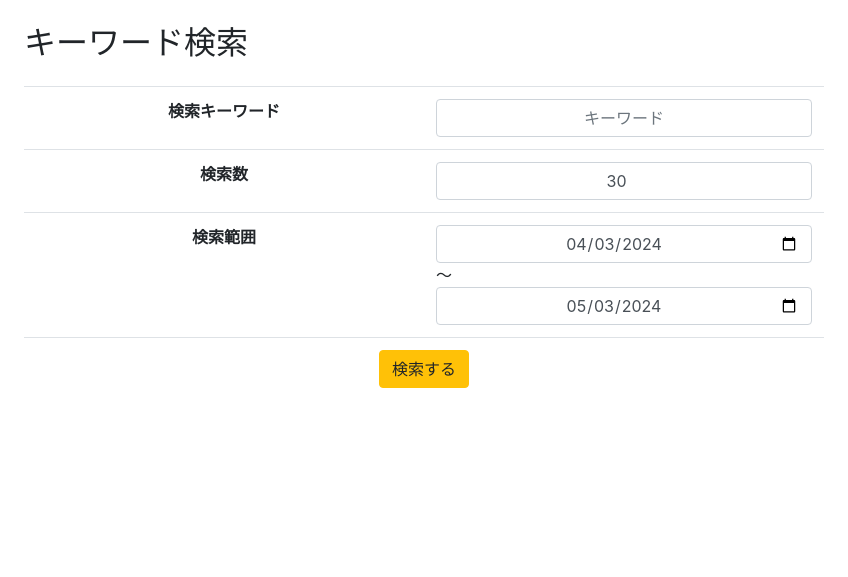
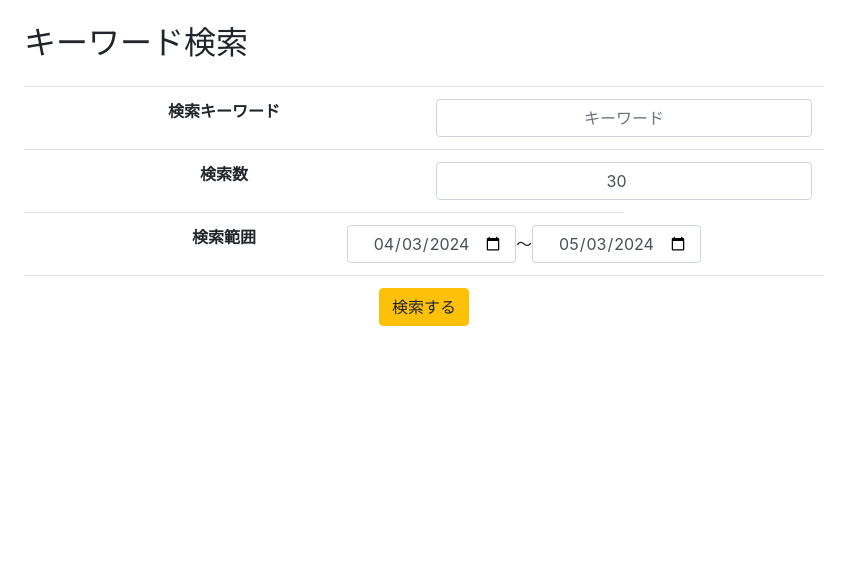
Before and after one commit to hirolibe/django-get-chapter, a Django app: page / in a window 1280 px wide. Shown: the top 577 px of the page, without its empty margins (0-848 px from the left). Run offline with Django 4.2, Linux system fonts and the light colour scheme; some libraries are stand-ins or nearby versions.

Commit message:
layout change

```diff
--- a/app/templates/app/index.html
+++ b/app/templates/app/index.html
@@ -36,7 +36,7 @@
               <label class="control-label">検索範囲</label>
             </div>
           </th>
-          <td style="width: 50%;">
+          <td style="width: 50%; display: flex; justify-content: center; align-items: center;">
             <div>{% render_field form.search_start class='form-control text-center' placeholder='いつから' %}</div>
             <span> 〜 </span>
             <div>{% render_field form.search_end class='form-control text-center' placeholder='いつまで' %}</div>
```
